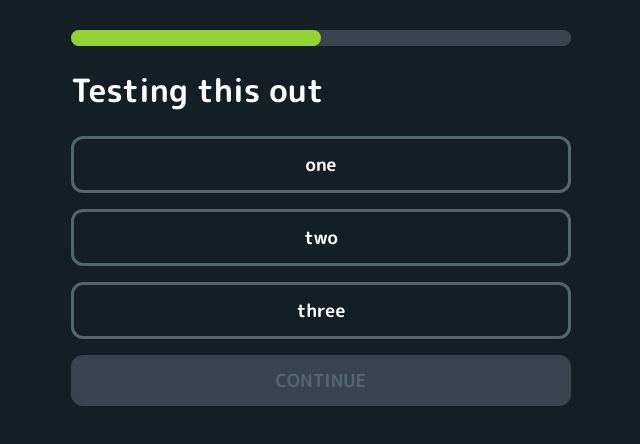
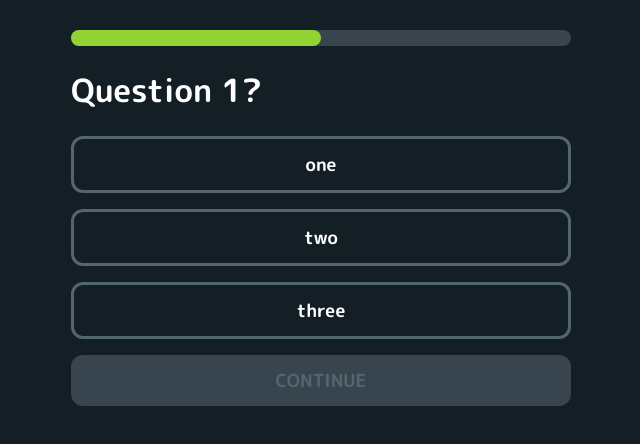
Before and after one commit to kylewelch/React, a React (Vite) app: page / in a window 1280 px wide. Shown: the top 444 px of the page, without its empty margins (319-959 px from the left). Built offline with nearby package versions, Linux system fonts and the light colour scheme.

Commit message:
finished this section

```diff
--- a/src/ContinueButton.jsx
+++ b/src/ContinueButton.jsx
@@ -1,7 +1,7 @@
 import './App.css';
 
-export default function ContinueButton({ selectionMade }) {
+export default function ContinueButton({ selectionMade, nextQuestion }) {
   return (
-    <button className={selectionMade ? "ContinueButton" : "ContinueButton-disabled"}>CONTINUE</button>
+    <button className={selectionMade ? "ContinueButton" : "ContinueButton-disabled"} onClick={selectionMade ? nextQuestion : null}>CONTINUE</button>
   )
 }
--- a/src/Page.jsx
+++ b/src/Page.jsx
@@ -4,24 +4,29 @@ import Answers from './Answers'
 import ContinueButton from './ContinueButton'
 
 export default function Page() {
+  const questions = ["Question 1?", "Question 2?"];
+  const [currentQuestion, setCurrentQuestion] = useState(0);
   const [selectedAnswer, setSelectedAnswer] = useState(null);
   function updateSelection(answer) {
     setSelectedAnswer(answer);
   }
-
+  function nextQuestion() {
+    setCurrentQuestion(currentQuestion + 1);
+    setSelectedAnswer(null);
+  }
   return (
     <div>
-
       <div className="progress">
         <div className="progress-bar"></div>
       </div>
-      <h1>Testing this out</h1>
+      <h1>{questions[currentQuestion]}</h1>
       <Answers
         updateSelection={updateSelection}
         selectedAnswer={selectedAnswer}
       />
       <ContinueButton
         selectionMade={selectedAnswer !== null}
+        nextQuestion={nextQuestion}
       />
     </div>
   )
```
